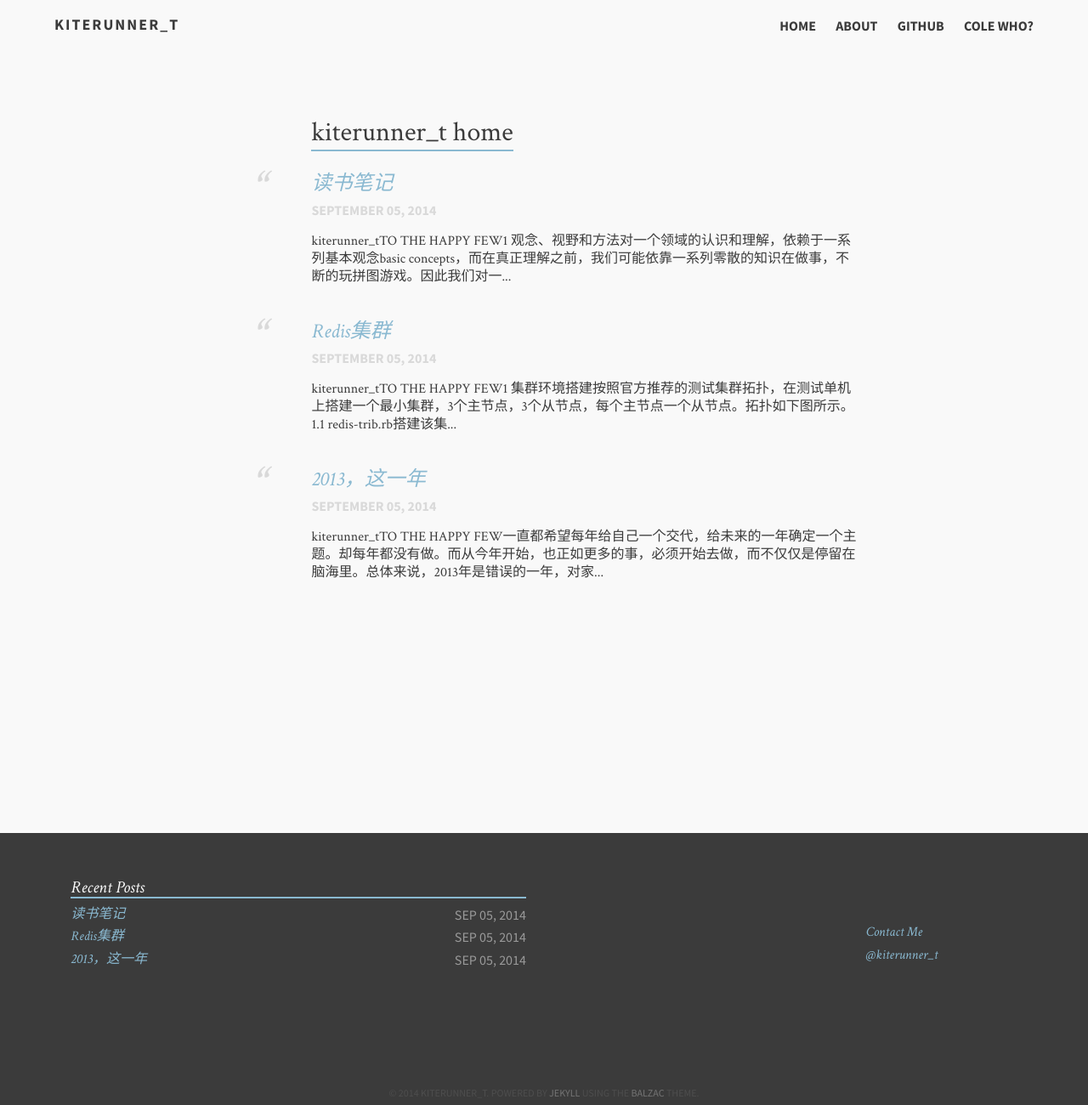
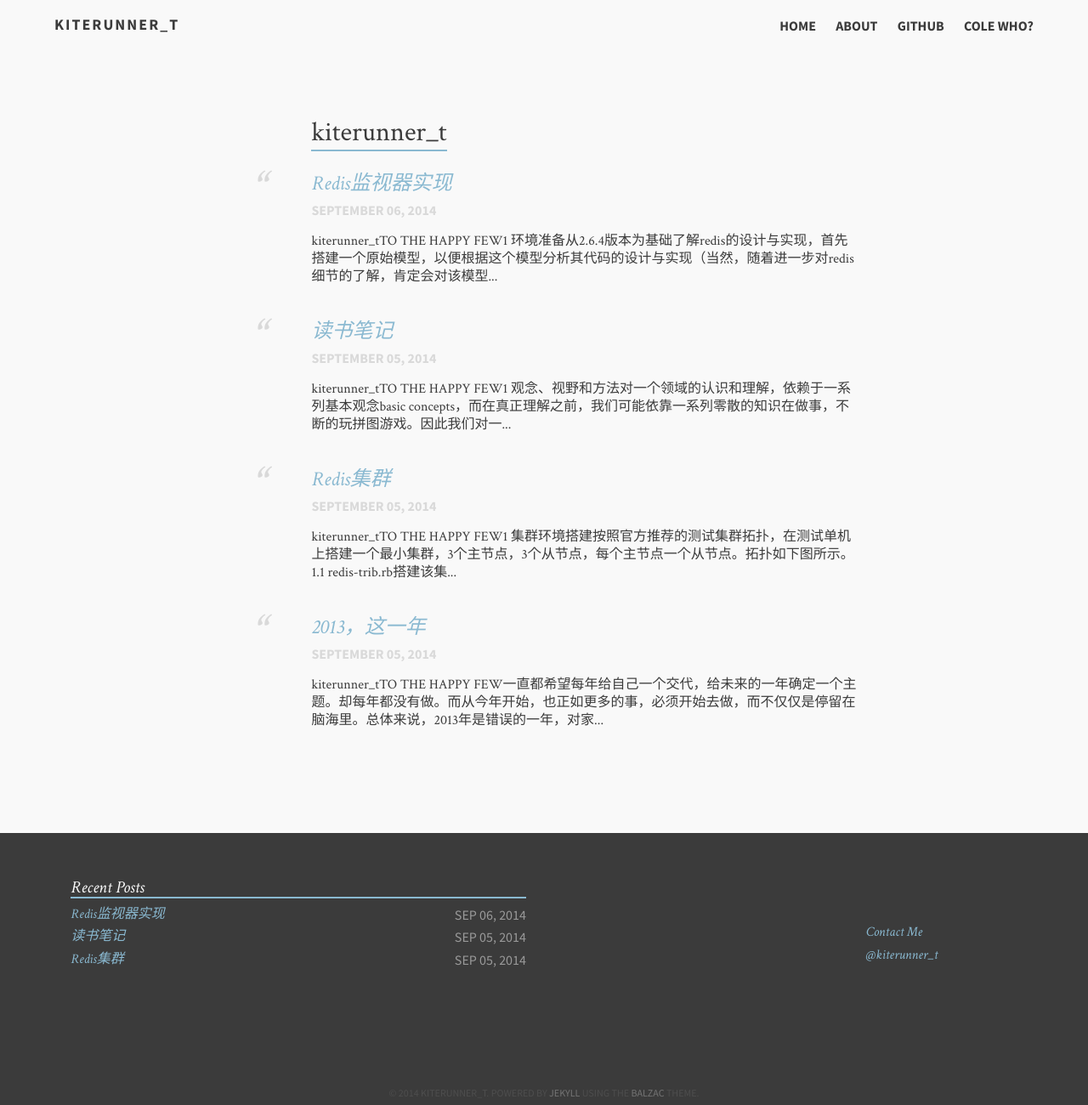
Before and after one commit to kiterunner-t/kiterunner-t.github.io, a Jekyll site: the page built from index.md, in a window 1280 px wide. Shown: the whole page at 85% size. Built offline with Jekyll 4.4.1, drawn with Linux system fonts in a browser that asks for light colours; some of the changed lines change nothing that is shown.

Commit message:
增加"Redis监视器实现"

```diff
--- /dev/null
+++ b/_posts/2014-09-06-Redis监视器实现.md
@@ -0,0 +1,178 @@
+---
+layout: post
+permalink: /blog/redis-sentinel.html
+title: "Redis监视器实现"
+category: articles
+tags: [Jekyll]
+---
+
+    kiterunner_t
+    TO THE HAPPY FEW
+
+
+## 1 环境准备
+从2.6.4版本为基础了解redis的设计与实现，首先搭建一个原始模型，以便根据这个模型分析其代码的设计与实现（当然，随着进一步对redis细节的了解，肯定会对该模型进行调整，以便更适合分析其设计与实现细节）。在对该版本有较深的了解后，跟随github代码库，追踪新功能添加、bug/issue等过程，更进一步的了解redis的发展，直至最新版本，以求更全面的掌握这个分布式的k-v存储数据库。
+
+用于分析的redis网络结构下图所示。由于主要目的在于分析，故所有节点都放在单机环境，通过不同进程来模拟（真实环境绝对不会这样做）。当前主要有一主两从节点，一个监视节点（sentinel也提供了一些集群的功能，诸如failover）。每个节点的配置当前采用redis2.6.4的默认配置（修改一下代码目录下的配置文件中端口和pid文件即可，这里就不列出来了）。
+
+![redis-topology][1]
+
+
+整个系统启动过程如下：
+
+    redis-server ./redis.6379.conf >log/6379.log 2>&1 &
+    redis-server ./redis.6380.conf >log/6380.log 2>&1 &
+    redis-server ./redis.6381.conf >log/6381.log 2>&1 &
+
+    redis-server ./sentinel.26379.conf --sentinel >log/sentinel26379.log 2>&1 &
+    redis-server ./sentinel.26380.conf --sentinel >log/sentinel.23680.log 2>&1 &
+
+    redis-cli -h 192.168.47.120 -p 6380 slaveof 192.168.47.120 6379
+    redis-cli -h 192.168.47.120 -p 6381 slaveof 192.168.47.120 6379
+
+
+后续分析以该模型为基础，不断修改，争取构建一个适于分析redis的模型。在该图中，有3种类型的节点，分别为主节点、从节点、监视节点。
+
+## 2 sentinel
+监视节点监视各个数据库和其他监视节点的状态，实现Redis的HA功能。在sentinel内部实现中，对各个节点的监视通过数据类型sentinelRedisInstance来表示，每个节点都有一个对应的该数据结构来表示，我称之为监视实例，故也有3种类型的监视实例，分别是主节点监视实例、从节点监视实例、监视节点监视实例。
+
+命令：
+
+* ping
+* sentinel
+* subscribe、unsubscribe、psubscribe、punsubscribe
+* info
+
+### 2.1 对象组织
+sentinelRedisInstance表示对监控的对象的描述，有3种类型的监控对象：redis主节点、redis从节点、redis监控节点。分别对应三个标志：SRI_MASTER、SRI_SLAVE、SRI_SENTINEL。runid是监控的对象的runid，addr中ip和port标识了被监控对象的地址和端口。对应示例中网络拓扑结构，则在每个sentinel进程中，共有4个sentinelRedisInstance对象，分别为1个主节点对象、2个从节点对象、1个监控节点对象，其组织方式如下图所示。
+
+![redis-sentinel-topology][2]
+
+
+监视节点启动的时候只在配置文件中通过monitor指令创建主节点的监视实例，从节点的监视实例是通过监视节点的info命令发现而创建，对于监视节点的监视实例则通过publish推送的信息去发现而创建。
+
+sentinel工作的要点：
+
+* 通过info等发现slave节点，创建slave sentinel实例，更新其节点信息；hello频道发现sentinel节点，创建sentinel sentinel实例，更新其节点信息；ping命令来判断监视的节点是否可用，当发现某个master节点down时，就进行failover动作。
+* 发现master节点down，进行failover；分为3个过程：
+
+    * 询问其他sentinel以判断master是否真正down；
+    * 选举leader，该sentinel进行failover操作；
+    * failover状态机；该过程中需要slave节点到新的master节点的复制过程（重配置）
+
+### 2.2 初始化
+sentinel服务器初始化流程，与数据库服务器相比，多数流程一样，少了部分与数据库相关的初始化工作，同时也做了一些数据有关的无用初始化。
+
+* 初始化服务器参数，如设置OOM处理器、字典随机数种子，初始化服务器默认配置initServerConfig。
+* 命令行选项解析、服务器配置加载。命令行选项解析（非-vh、--test-memory之类的控制服务器的选项）后，读取配置文件，并将命令行选项直接附加到配置文件的sds串中，调用loadServerConfigFromString，将各选项配置到表示服务器的结构体server中。清空数据库服务器的命令，仅仅sentinel的命令可用。
+* 若设置了daemonize选项，则服务器daemonize化。
+* 初始化服务器各子模块，如下：
+
+    * 初始化信号处理器，忽略SIGHUP、SIGPIPE，设置SIGTERM触发时置位关闭服务器标志，设置SIGSEGV、SIGBUS、SIGFPE、SIGILL为debug模块处理函数。
+    * 初始化日志模块，主要是syslog，普通日志已在前面配置加载部分初始化了。
+    * 初始化客户端模块。
+    * 初始化slaves模块。
+    * 创建服务器共享对象、调整服务器软件限制。
+    * 事件循环模块初始化，打开ipfd、sofd套接字。
+    * （不需要）初始化数据库模块。
+    * 初始化发布订阅模块。
+    * （不需要）初始化持久化rdb/aof模块。
+    * 初始化脚本模块。
+    * （不需要）初始化慢速日志模块。
+    * （不需要）初始化bio模块。
+
+* 事件循环，服务器初始化完成，各子模块开始干活。
+
+### 2.3 监视实例信息更新
+sentinel通过周期性任务执行info、ping、publish更新监视节点的信息，在函数sentinelPingInstance中进行了该动作。
+
+@WHY 在ping函数中，并没有看见发送info命令给监视节点？
+
+#### 2.3.1 info
+对主从节点每10s发送一个info命令；若master已经被认为挂掉了，或者正在进行failover动作，则每1s发送一个info命令。
+
+当sentinel接收到info命令的响应后，首先sentinel更新对监视节点的信息，然后会根据监视节点的状态执行一系列动作。sentinel更新以下信息：
+
+* runid，更新监视节点的runid信息；
+* 发现从节点，根据以下信息在sentinel->slaves下创建从节点的监视实例；slave0:<ip\>,<port\>,<state\>
+* 更新master_link_down_time状态；
+* 更新被监视节点的role状态，或为mater或为slave；
+* 更新被监视的从节点状态，包括master_host、master_port、master_link_status、slave_priority，其中master_link_status用于标识从节点与主节点的连接情况，若从节点已完成主从复制，处于REDIS_REPL_CONNECTED状态，则为up。
+
+当更新完状态后，在info响应函数的下半部会进行一些处理。
+
+若当前被监视的节点已经由主节点转为从节点，则将该监视实例转换到新的主节点位置上，主要动作是重置该监视实例的状态信息，设置其监视的ip和port为新的主节点。
+
+若当前被监视的节点由从节点转为主节点，则分为3种情况：
+
+* 若该从节点不在主从转换过程，且runid被改变了或之前runid为空，则认为则是以错误配置文件启动了该被监视节点，直接将其从监视的slave实例中删除。
+* 若当前监视的实例属于被提升的从节点，且监视主节点的实例处于SENTINEL_FAILOVER_STATE_WAIT_PROMOTION状态，则将主节点的监视实例状态变为SENTINEL_FAILOVER_STATE_RECONF_SLAVES，同时以主节点监视实例（leader的身份）将重配置脚本添加到待运行脚本中。
+* 非leader作为观察者，对于还没有开始failover或者处于SENTINEL_FAILOVER_STATE_WAIT_START状态，则状态机直接进入SENTINEL_FAILOVER_STATE_DETECT_END，跳过了选择谁被promoted等动作，直接让其他slave节点到该节点进行复制。在这里假设leader已经给其他从节点发送了slaveof命令，仅仅等待重配置完成。
+
+更新从节点复制的状态，分为两种情况：
+
+* 当前监视实例是被提升为新的主节点的从节点，且处于SRI_RECONF_SENT，则取消该标志，设置为SRI_RECONF_INPROG（等其他所有从节点已经从新的主节点复制完成数据，才将该标志置为SRI_RECONF_DONE？）。
+* 其他从节点已经完成了复制（由上面info的信息更新），则设置为SRI_RECONF_DONE。
+
+#### 2.3.2 publish
+对主节点每5s发送一个publish命令，通过主节点的__sentinel__:hello频道推送以下信息。当主节点的监视实例收到该推消息时，通过该频道就可以知道有哪些监视器正在监控master节点，保存到sentinel->sentinels字典中，从而构建对主节点监视的都有哪些监视节点。
+
+    <ip>:<port>:<runid>:<can-failover>
+
+
+#### 2.3.3 ping
+对master、slave、sentinel所有节点每秒发送一个ping命令。根据不同响应更新对应节点监视实例的状态：
+
+* PONG/LOADING/MASTERDOWN，则更新节点可达，即更新ri->last_avail_time。
+* BUSY，且实例为S_DOWN，则发送script kill。
+
+### 2.4 failover
+failover流程如下所示：
+
+* sentinelCheckObjectivelyDown。当某个sentinel发现master不可用，则计数有多少其他sentinel也认为master不可用了，若超过sentinel->quorum，则设置sentinel->flags中的SRI_O_DOWN，准备进入failover流程。
+* sentinelStartFailoverIfNeeded。首先检查sentinel是否认为master为SRI_O_DOWN，并且能够进行failover，否则直接返回，进入步骤3。然后
+
+    * 进行选举，若当前sentinel不是leader或者选择失败，则直接返回
+    * leader选择需要升级的slave节点，若slave节点为NULL，直接返回，准备下一轮选举和promoted
+    * 开始进入failover动作，sentinelStartFailover。SENTINEL_FAILOVER_STATE_WAIT_START
+
+* sentinelFailoverStateMachine。未进行failover直接返回，进入步骤4。
+* sentinelAbortFailoverIfNeeded。
+
+failover状态机如下所示：
+
+* SENTINEL_FAILOVER_STATE_WAIT_START sentinelFailoverWaitStart，判断是否需要真正进入failover，有些情况可能不需要；同时看是否达到failover准备开始的时间点，若是，则进入下一个状态。
+* SENTINEL_FAILOVER_STATE_SELECT_SLAVE sentinelFailoverSelectSlave，promoted某个slave节点，leader选择需要升级的slave节点的方法 sentinelSelectSlave：遍历sentinel->slaves，过滤掉一些不合法的slave节点（@WHY过滤策略中有一些没看懂），将合法的slave节点放在一个数组中，然后对这些slave节点进行比较（比较方法为先根据slave_priority比较，若二者相等，在比较runid，runid为NULL的较大），选择最小的slave节点进行升级。
+* SENTINEL_FAILOVER_STATE_SEND_SLAVEOF_NOONE sentinelFailoverSendSlaveOfNoOne，发送异步命令slaveof no one到promoted slave节点。
+* SENTINEL_FAILOVER_STATE_WAIT_PROMOTION sentinelFailoverWaitPromotion，检查promoted slave是否超时，若超时则状态转入SENTINEL_FAILOVER_STATE_SELECT_SLAVE。
+* SENTINEL_FAILOVER_STATE_RECONF_SLAVES sentinelFailoverReconfNextSlave。向其他从节点发送slaveof命令，从新的master节点同步数据。完成后，检查是否完成。
+* SENTINEL_FAILOVER_STATE_DETECT_END sentinelFailoverDetectEnd。
+
+除了sentinel要明白在failover中的动作（多个sentinel之间时如何交互的），也要明白slave节点从slave转到master过程中需要完成一些什么。
+
+选举过程 sentinelGetObjectiveLeader
+
+* 当前sentinel先投票，然后依次遍历sentinel->sentinels统计其他sentinel的投票情况，临时字典counters保存了每个候选人的票数
+* 计票，统计结果: 统计得票最高的leader，若该leader要当选，必须满足比选举人一半的数目大1，且得票数必须大于server.quorum
+* 返回胜出的leader或者NULL
+
+投票方法 sentinelGetSubjectiveLeader
+
+* 选择候选人，将满足条件的候选人的runid加入到一个数组中
+* 对候选人runid进行排序
+* runid最小的候选人胜出，作为leader返回
+
+不具备投票资格的sentinel
+
+* 发起投票的sentinel若没有设置SRI_CAN_FAILOVER
+* 其他sentinel则需要同时满足以下条件：
+
+    * now - sentinel->last_avail_time \< SENTINEL_INFO_VALIDITY_TIME（5s）
+    * 未设置SRI_CAN_FAILOVER
+    * runid非空，且状态不是SRI_DISCONNECTED
+
+### 2.5 tilt模式
+
+
+[1]: /images/redis/redis-topology.png "redis-topology"
+[2]: /images/redis/redis-sentinel-topology.png "redis-sentinel-topology"
--- a/index.md
+++ b/index.md
@@ -1,6 +1,6 @@
 ---
 layout: home
-title: "kiterunner_t home"
+title: "kiterunner_t"
 tags: [Jekyll, theme, responsive, blog, template]
 image:
   feature: typewriter.jpg
```
